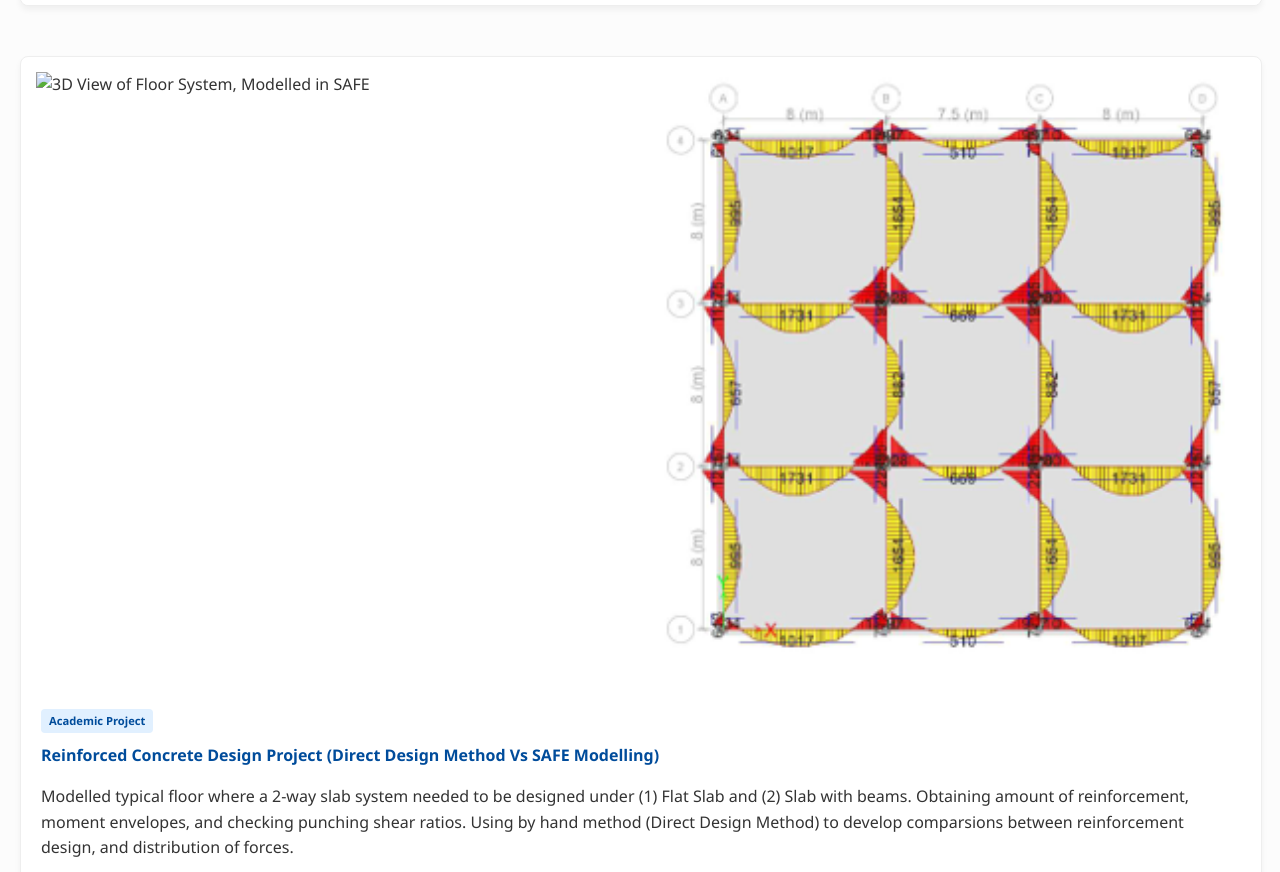
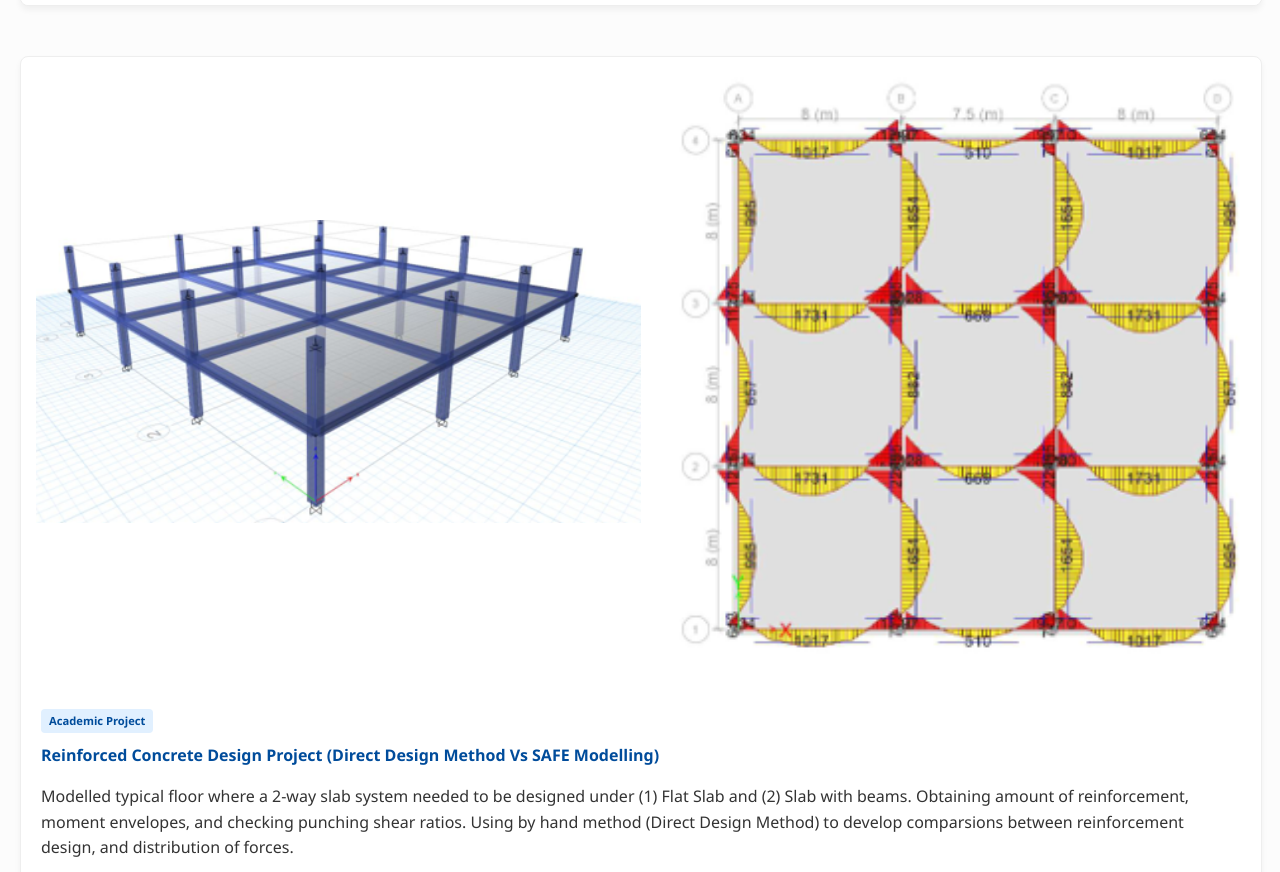
Before and after one commit to anthonyvargale/portfolio, a plain HTML site: page index.html in a window 1280 px wide. Shown: the part 4573-5445 px from the top of the page. Drawn offline with Linux system fonts and the light colour scheme.

Commit message:
Update index.html

```diff
--- a/index.html
+++ b/index.html
@@ -189,8 +189,8 @@
             <!-- STEEL PORTAL FRAME -->
             <div class="project-card academic-breakout spaced">
                 <div class="academic-visuals">
-                    <img src="./images/SAFEMODEL" alt="3D View of Floor System, Modelled in SAFE">
-                    <img src="./images/SAFEMODEL2.PNG" alt="Amount of Reinforcement (Plotted as Env.)">
+                    <img src="./images/SAFEMODEL.png" alt="3D View of Floor System, Modelled in SAFE">
+                    <img src="./images/SAFEMODEL2.png" alt="Amount of Reinforcement (Plotted as Env.)">
                 </div>
                 <div class="project-info">
                     <span class="tag">Academic Project</span>
```
